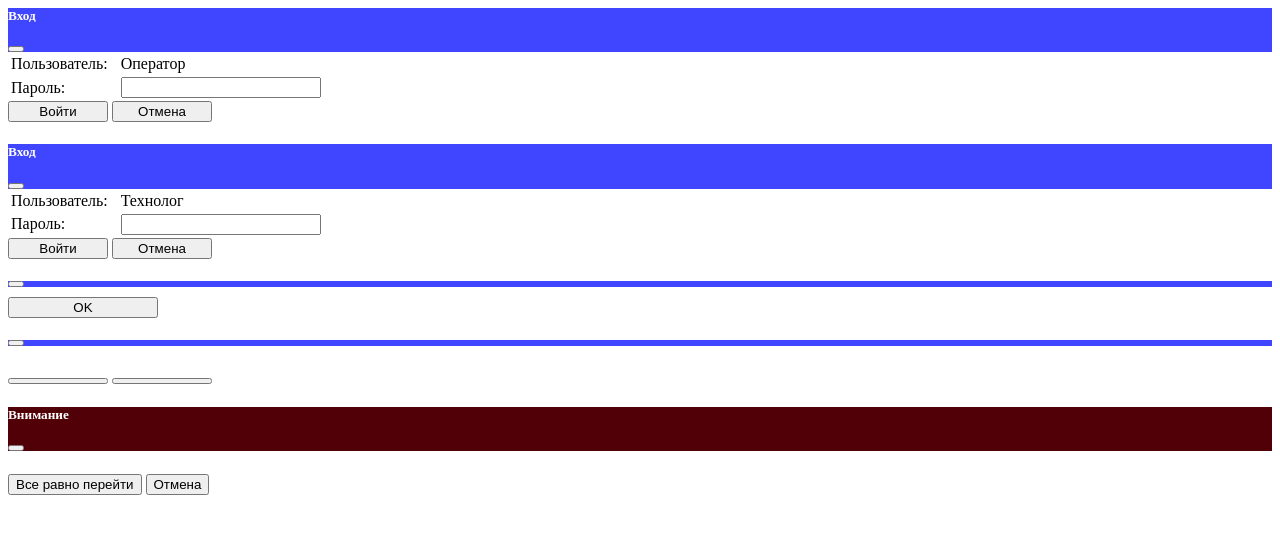
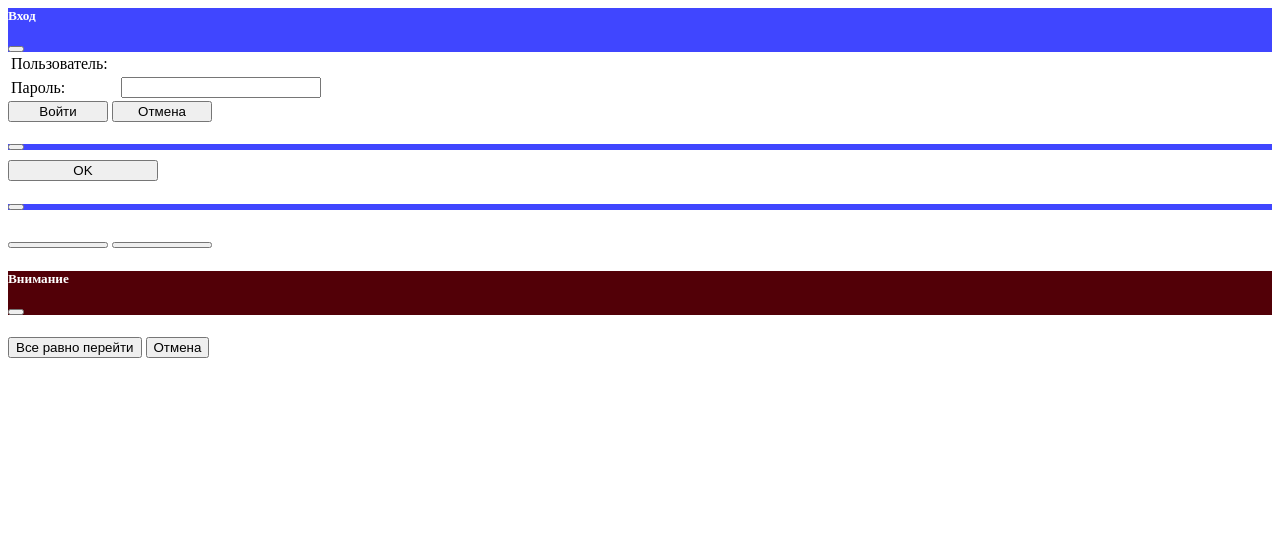
Before and after one commit to MykytenkoAG/ThermometryWeb, a PHP site: page /blocks/modals.php in a window 1280 px wide. Shown: the top 534 px of the page. Run offline with PHP 8.4, Linux system fonts and the light colour scheme.

Commit message:
v1.7regexp

```diff
--- a/blocks/modals.php
+++ b/blocks/modals.php
@@ -1,48 +1,33 @@
-<?php
-
-function createModalSignIn($modalID, $userNameInTable, $user, $inputPassID){
-
-    $outStr = "
-    <div class=\"modal fade\" id=\"$modalID\" data-bs-backdrop=\"static\" data-bs-keyboard=\"false\" tabindex=\"-1\" aria-labelledby=\"staticBackdropLabel\" aria-hidden=\"true\">
-        <div class=\"modal-dialog modal-dialog-centered\">
-            <div class=\"modal-content\">
-                <div class=\"modal-header\" style=\"background-color: #4046ff;\">
-                    <h5 class=\"modal-title\" id=\"\" style=\"color: #ffffff;\">Вход</h5>
-                    <button type=\"button\" class=\"btn-close\" onclick=\"modalClearInput('$inputPassID')\" data-bs-dismiss=\"modal\" aria-label=\"Close\"></button>
+<div class="modal fade" id="modal-sign-in" data-bs-backdrop="static" data-bs-keyboard="false" tabindex="-1" aria-labelledby="staticBackdropLabel" aria-hidden="true">
+    <div class="modal-dialog modal-dialog-centered">
+        <div class="modal-content">
+            <div class="modal-header" style="background-color: #4046ff;">
+                <h5 class="modal-title" id="" style="color: #ffffff;">Вход</h5>
+                <button type="button" id="modal-sign-in-btn-close" class="btn-close" data-bs-dismiss="modal" aria-label="Close"></button>
             </div>
-                <div class=\"modal-body\" style=\"margin-left: auto; margin-right: auto;\">
+            <div class="modal-body" style="margin-left: auto; margin-right: auto;">
                 <table>
                     <tr>
-                            <td style=\"padding-right: 10px;\">Пользователь:</td>
-                            <td>$userNameInTable</td>
+                        <td style="padding-right: 10px;">Пользователь:</td>
+                        <td id="modal-sign-in-user-name"></td>
                     </tr>
                     <tr>
                         <td>Пароль:</td>
                         <td>
-                                <input type=\"password\" id=\"$inputPassID\" value=\"\" onchange=\"\" class=\"form-control mx-auto\" style=\"width: 200px;\" value=\"\"></input>
+                            <input type="password" id="modal-sign-in-password" value="" onchange="" class="form-control mx-auto" style="width: 200px;" value=""></input>
                         </td>
                     </tr>
                 </table>
             </div>
-                <div class=\"modal-footer\">
-                    <div style=\"margin: auto;\">
-                        <button type=\"button\" id=\"silo-config-save-changes-modal-ok-button\" class=\"btn btn-primary\" data-bs-dismiss=\"modal\"
-                                style=\"width: 100px;\" onclick=\"authSignIn('$user', '$inputPassID')\">Войти</button>
-                        <button type=\"button\" class=\"btn btn-secondary\" onclick=\"modalClearInput('$inputPassID')\" data-bs-dismiss=\"modal\" style=\"width: 100px;\">Отмена</button>
+            <div class="modal-footer">
+                <div style="margin: auto;">
+                    <button type="button" id="modal-sign-in-btn-ok" class="btn btn-primary" data-bs-dismiss="modal" style="width: 100px;">Войти</button>
+                    <button type="button" id="modal-sign-in-btn-cancel" class="btn btn-secondary" data-bs-dismiss="modal" style="width: 100px;">Отмена</button>
                 </div>
             </div>
         </div>
     </div>
 </div>
-    ";
-
-    return $outStr;
-}
-
-echo createModalSignIn("modal-sign-in-oper", "Оператор", "oper", "modal-sign-in-password-oper");
-echo createModalSignIn("modal-sign-in-tehn", "Технолог", "tehn", "modal-sign-in-password-tehn");
-
-?>
 
 <div class="modal fade" id="modal-info" data-bs-backdrop="static" data-bs-keyboard="false" tabindex="-1" aria-labelledby="staticBackdropLabel" aria-hidden="true">
     <div class="modal-dialog modal-dialog-centered">
--- a/report.php
+++ b/report.php
@@ -81,7 +81,7 @@
                           <div class="row mt-2">
 
                             <div class="col-4 mr-1">
-                              <label for="rprtprf_podv_1" class="form-label">Подвеска</label>
+                              <label for="rprtprf_podv_1" class="form-label" disabled>Подвеска</label>
                               <select class="form-control"
                                 id="rprtprf_podv_1" onchange="redrawSelectsRow(event.target.id)"
                                 style="width: 70px">
@@ -99,7 +99,7 @@
                             </div>
 
                             <div class="col-4 mr-1">
-                              <label for="rprtprf_sensor_1" class="form-label">Датчик</label>
+                              <label for="rprtprf_sensor_1" class="form-label" disabled>Датчик</label>
                               <select class="form-control"
                                 id="rprtprf_sensor_1"
                                 style="width: 70px">
--- a/visualisation/visu_silo_config.php
+++ b/visualisation/visu_silo_config.php
@@ -39,8 +39,9 @@
 
                     id=\"prodtypes-product-name-".$row['product_id']."\"
                     onchange=\"onClickTblProdtypesUpdateRow(".$row['product_id'].")\"
+                    oninput=\"checkProducts()\"
 
-                    class=\"form-control mx-auto\" aria-label=\"Sizing example input\" aria-describedby=\"inputGroup-sizing-sm\" style=\"width: 300px;\"
+                    class=\"form-control mx-auto productname\" aria-label=\"Sizing example input\" aria-describedby=\"inputGroup-sizing-sm\" style=\"width: 300px;\"
                     value=\"".$row['product_name']."\" $inputsDisabled></input>
             </td>
             <td>
```
Also changed, not shown: blocks/header.js (+12 -4 lines), silo_config.php (+10 -4 lines), visualisation/visu_report.js (+4 -4 lines), visualisation/visu_silo_config.js (+33 -1 lines). Lines whose indentation alone changed are shown as unchanged.
